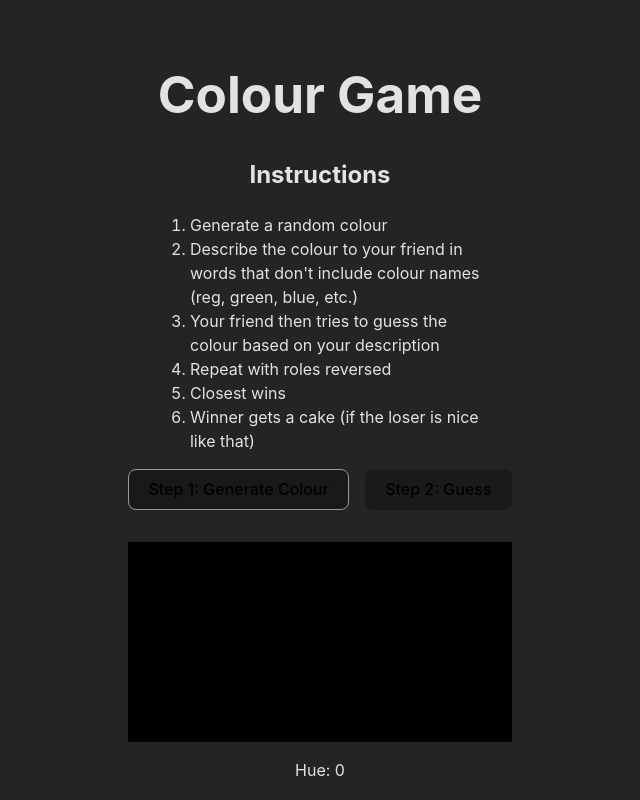
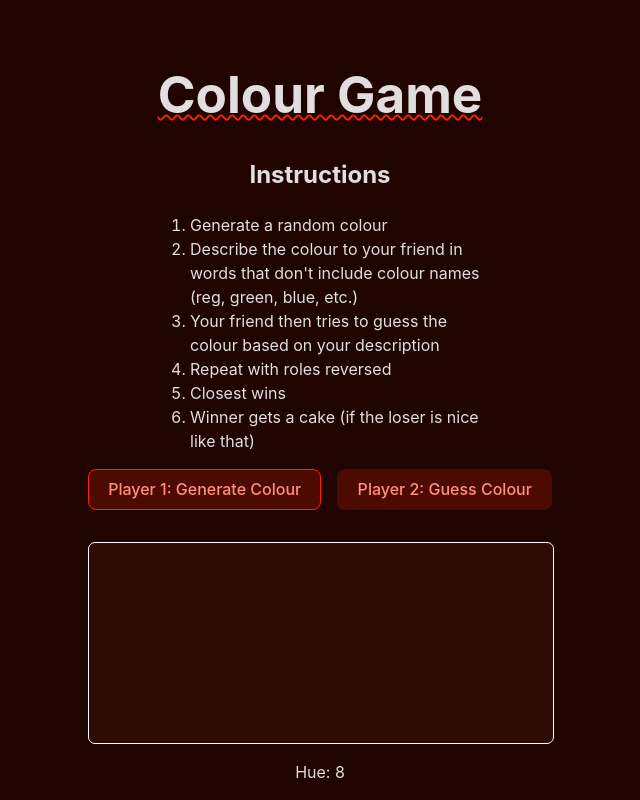
Before and after one commit to mrchimp/colour-game, a Vue app: page / in a window 1280 px wide. Shown: the top 800 px of the page, without its empty margins (320-960 px from the left). Built offline with nearby package versions, Linux system fonts and the light colour scheme.

Commit message:
Dynamic UI colours; better performacnce

```diff
--- a/package.json
+++ b/package.json
@@ -9,6 +9,7 @@
     "preview": "vite preview"
   },
   "dependencies": {
+    "lodash.throttle": "^4.1.1",
     "vue": "^3.4.21"
   },
   "devDependencies": {
--- a/src/components/ColourGame.vue
+++ b/src/components/ColourGame.vue
@@ -1,11 +1,19 @@
 <script setup>
-import { ref } from "vue";
+import { nextTick, ref } from "vue";
 import RandomColour from "./RandomColour.vue";
 import GuessColour from "./GuessColour.vue";
 
 defineProps({});
 
 const tab = ref("random");
+const randomiser = ref(null);
+
+function selectRandomiser() {
+  tab.value = "random";
+  nextTick(() => {
+    randomiser.value.randomise();
+  });
+}
 </script>
 
 <template>
@@ -25,15 +33,15 @@ const tab = ref("random");
     <li>Winner gets a cake (if the loser is nice like that)</li>
   </ol>
   <div class="tabs">
-    <button :class="{ active: tab === 'random' }" @click="tab = 'random'">
-      Step 1: Generate Colour
+    <button :class="{ active: tab === 'random' }" @click="selectRandomiser">
+      Player 1: Generate Colour
     </button>
     <button :class="{ active: tab === 'guess' }" @click="tab = 'guess'">
-      Step 2: Guess
+      Player 2: Guess Colour
     </button>
   </div>
 
-  <RandomColour v-if="tab === 'random'" />
+  <RandomColour ref="randomiser" v-if="tab === 'random'" />
   <GuessColour v-else />
 </template>
 
--- a/src/components/GuessColour.vue
+++ b/src/components/GuessColour.vue
@@ -1,34 +1,46 @@
 <script setup>
-import { onMounted, ref } from "vue";
+import { onMounted, ref, watch } from "vue";
+import throttle from "lodash.throttle";
+import { randInt, setHue } from "../utils";
 
 defineProps({});
 
-const hue = ref(0);
-const saturation = ref(50);
-const lightness = ref(50);
+const hue = ref(randInt(360));
+const saturation = ref(randInt(100));
+const lightness = ref(randInt(100));
 const pick = ref(false);
 const picker = ref(null);
 
-// TODO throttle this
-function update(e) {
+const pickerSize = [0, 0];
+
+watch(hue, () => {
+  setHue(hue.value);
+});
+
+onMounted(() => {
+  setHue(hue.value);
+  pickerSize[0] = picker.value.clientWidth;
+  pickerSize[1] = picker.value.clientHeight;
+});
+
+function onHueChange(e) {
+  setHue(+e.target.value);
+}
+
+const update = throttle(function (e) {
   if (!pick.value) {
     return;
   }
 
-  const rect = e.target.getBoundingClientRect();
+  const rect = picker.value.getBoundingClientRect();
   const x = e.clientX - rect.left; //x position within the element.
   const y = e.clientY - rect.top; //y position within the element.
-
-  // TODO store this elsewhere
-  const width = picker.value.clientWidth;
-  const height = picker.value.clientHeight;
-
-  const xPerc = (x / width) * 100;
-  const yPerc = (y / height) * 100;
+  const xPerc = (x / pickerSize[0]) * 100;
+  const yPerc = (y / pickerSize[1]) * 100;
 
   saturation.value = Math.round(xPerc);
   lightness.value = Math.round(100 - yPerc);
-}
+}, 16);
 </script>
 
 <template>
@@ -36,7 +48,14 @@ function update(e) {
     <div class="picker">
       <div class="hue">
         <label for="hue">Hue</label>
-        <input id="hue" type="range" min="0" max="360" v-model="hue" />
+        <input
+          id="hue"
+          type="range"
+          min="0"
+          max="360"
+          v-model="hue"
+          @input="onHueChange"
+        />
       </div>
 
       <div class="picker-container">
@@ -85,7 +104,7 @@ function update(e) {
     <div class="result">
       <div
         class="preview-swatch"
-        :style="`background-color: hsl(${hue},${saturation}%,${lightness}%);`"
+        :style="`background: hsl(${hue},${saturation}%,${lightness}%)`"
       ></div>
 
       <div>
@@ -119,6 +138,10 @@ function update(e) {
 .preview-swatch {
   width: var(--swatch-size);
   height: var(--swatch-size);
+}
+
+.picker-swatch {
+  transition: background var(--trans-time) var(--trans-ease);
 }
 
 .picker-container {
--- a/src/components/RandomColour.vue
+++ b/src/components/RandomColour.vue
@@ -1,21 +1,27 @@
 <script setup>
-import { ref } from "vue";
+import { onMounted, ref } from "vue";
+import { randInt, setHue } from "../utils";
 
 defineProps({});
 
-const hue = ref(0);
-const saturation = ref(0);
-const lightness = ref(0);
+const hue = ref(randInt(360));
+const saturation = ref(randInt(100));
+const lightness = ref(randInt(100));
 
-function randVal(max) {
-  return Math.floor(Math.random() * max);
+onMounted(() => {
+  setHue(hue.value);
+});
+
+function randomise() {
+  hue.value = randInt(360);
+  saturation.value = randInt(100);
+  lightness.value = randInt(100);
+  setHue(hue.value);
 }
 
-function randomise() {
-  hue.value = randVal(360);
-  saturation.value = randVal(100);
-  lightness.value = randVal(100);
-}
+defineExpose({
+  randomise,
+});
 </script>
 
 <template>
@@ -44,5 +50,8 @@ function randomise() {
 .swatch {
   width: 100%;
   height: 200px;
+  transition: background-color var(--trans-time) var(--trans-ease);
+  border: 1px solid white;
+  border-radius: 7px;
 }
 </style>
--- a/src/style.css
+++ b/src/style.css
@@ -1,11 +1,17 @@
 :root {
+  --highlight-hue: 0;
+  --highlight-color: hsl(var(--highlight-hue), 100%, 50%);
+  --trans-time: 0.2s;
+  --trans-ease: ease-in-out;
+
   font-family: Inter, system-ui, Avenir, Helvetica, Arial, sans-serif;
   line-height: 1.5;
   font-weight: 400;
 
   color-scheme: light dark;
   color: rgba(255, 255, 255, 0.87);
-  background-color: #242424;
+  /* background-color: #242424; */
+  background-color: hsl(var(--highlight-hue), 100%, 6%);
 
   font-synthesis: none;
   text-rendering: optimizeLegibility;
@@ -34,6 +40,11 @@ body {
 h1 {
   font-size: 3.2em;
   line-height: 1.1;
+  text-decoration: underline;
+  text-decoration-style: wavy;
+  text-decoration-thickness: 2px;
+  text-decoration-color: var(--highlight-color);
+  transition: text-decoration-color var(--trans-time) var(--trans-ease);
 }
 
 button {
@@ -43,16 +54,17 @@ button {
   font-size: 1em;
   font-weight: 500;
   font-family: inherit;
-  background-color: #1a1a1a;
+  /* background-color: rgba(0, 0, 0, 0.9); */
+  background-color: hsl(var(--highlight-hue), 100%, 15%);
   cursor: pointer;
-  transition: border-color 0.25s;
+  transition: all var(--trans-time) var(--trans-ease);
+  color: hsl(var(--highlight-hue), 100%, 75%);
 }
 button.active {
-  background-color: #191919;
-  border: 1px solid #999;
+  border-color: var(--highlight-color);
 }
 button:hover {
-  border-color: #999;
+  border-color: var(--highlight-color);
 }
 button:focus,
 button:focus-visible {
--- /dev/null
+++ b/src/utils.js
@@ -0,0 +1,7 @@
+export function setHue(hue) {
+  document.documentElement.style.setProperty("--highlight-hue", hue);
+}
+
+export function randInt(max) {
+  return Math.floor(Math.random() * max);
+}
```
Also changed, not shown: 1 other file (tests, documents, lock files or other folders).
